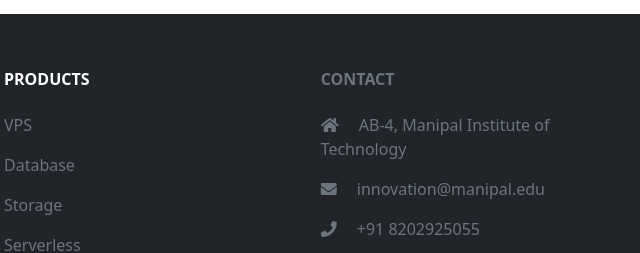
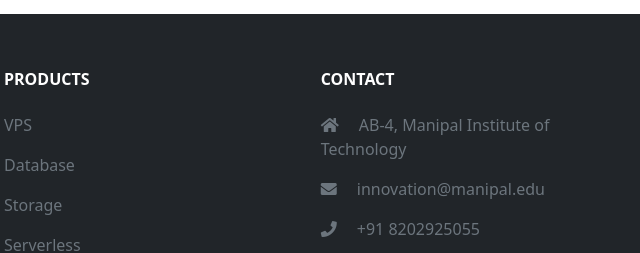
Before and after one commit to canaryGrapher/InnoServer, a plain HTML site: page index.html in a window 1280 px wide. Shown: the part 4516-4769 px from the top of the page, 553-1193 px from the left. Drawn offline with nearby package versions, Linux system fonts and the light colour scheme.

Commit message:
UI edited

```diff
--- a/index.html
+++ b/index.html
@@ -600,7 +600,7 @@
             </div>
 
             <div class="col-md-4 col-lg-3 col-xl-3 mx-auto mb-md-0 mb-4">
-              <h6 class="text-uppercase fw-bold mb-4">Contact</h6>
+              <h6 class="text-uppercase fw-bold mb-4 text-white">Contact</h6>
               <p>
                 <i class="fas fa-home me-3"></i> AB-4, Manipal Institute of
                 Technology
```
